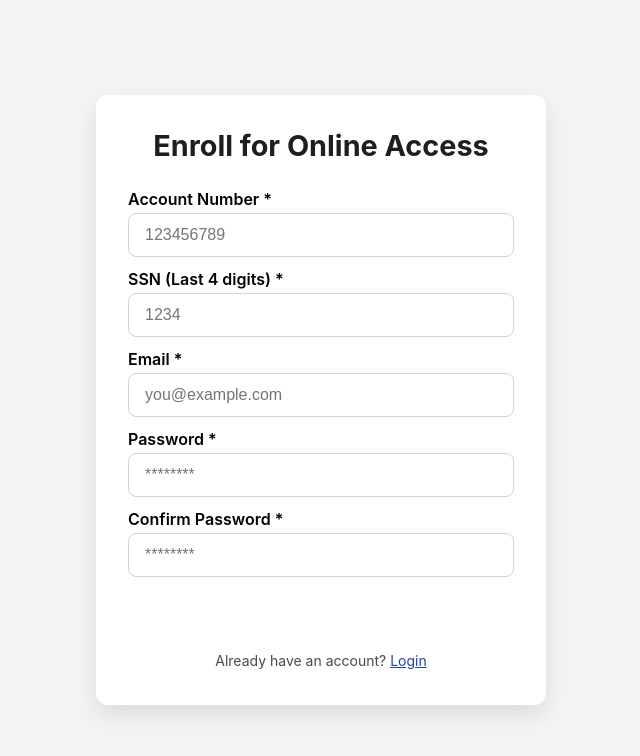
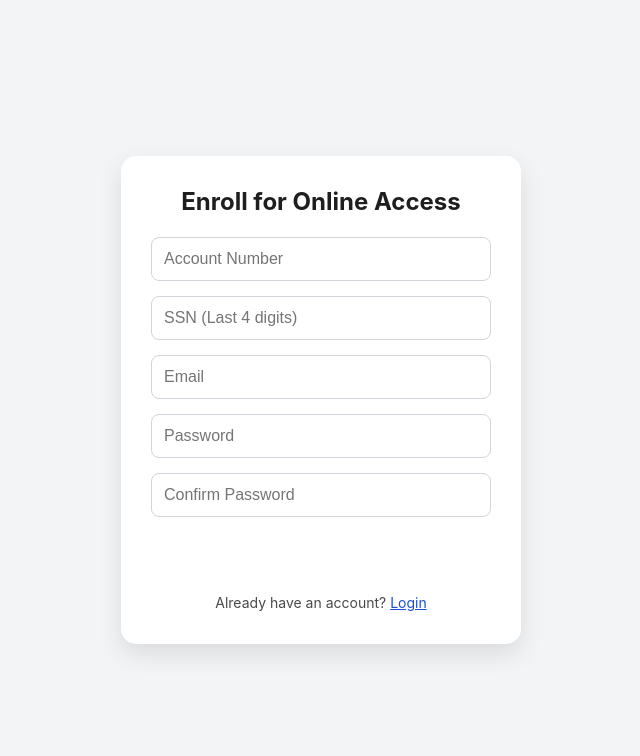
Before and after one commit to oaklineworkspace/oakline-frontend, a Next.js app: page /enroll in a window 1280 px wide. Shown: the top 756 px of the page, without its empty margins (319-959 px from the left). Built offline with nearby package versions, Linux system fonts and the light colour scheme.

Commit message:
Update enroll.js

```diff
--- a/pages/enroll.js
+++ b/pages/enroll.js
@@ -19,7 +19,7 @@ export default function Enroll() {
   const [accountInfo, setAccountInfo] = useState(null);
   const [passwordStrength, setPasswordStrength] = useState('');
 
-  // ---------- Real-Time Account Verification ----------
+  // Real-time account verification
   useEffect(() => {
     const verifyAccount = async () => {
       if (accountNumber.length < 6 || ssn.length !== 4) {
@@ -27,26 +27,42 @@ export default function Enroll() {
         return;
       }
       try {
-        const { data, error } = await supabase
-          .from('accounts')
-          .select('id, account_type, balance')
-          .eq('account_number', accountNumber)
+        const { data: applicationData, error: appError } = await supabase
+          .from('applications')
+          .select(`
+            id,
+            first_name,
+            last_name,
+            email,
+            ssn,
+            accounts(id, account_number, balance, account_type)
+          `)
           .eq('ssn', ssn)
           .single();
 
-        if (data && !error) setAccountInfo(data);
-        else setAccountInfo(null);
+        if (appError || !applicationData) {
+          setAccountInfo(null);
+          return;
+        }
+
+        const accountData = applicationData.accounts.find(a => a.account_number === accountNumber);
+        if (!accountData) {
+          setAccountInfo(null);
+          return;
+        }
+
+        setAccountInfo({ ...accountData, applicationId: applicationData.id });
       } catch (err) {
         console.error(err);
         setAccountInfo(null);
       }
     };
 
-    const delayDebounce = setTimeout(verifyAccount, 500); // Debounce 500ms
-    return () => clearTimeout(delayDebounce);
+    const debounce = setTimeout(verifyAccount, 500);
+    return () => clearTimeout(debounce);
   }, [accountNumber, ssn]);
 
-  // ---------- Password Strength ----------
+  // Password strength
   useEffect(() => {
     if (!password) return setPasswordStrength('');
     if (password.length < 8) setPasswordStrength('Weak');
@@ -74,10 +90,11 @@ export default function Enroll() {
     setLoading(true);
 
     try {
+      // Check if user already enrolled
       const { data: existingUser } = await supabase
         .from('profiles')
         .select('*')
-        .eq('account_id', accountInfo.id)
+        .eq('id', accountInfo.id)
         .single();
 
       if (existingUser) {
@@ -86,6 +103,7 @@ export default function Enroll() {
         return;
       }
 
+      // Create Supabase auth user
       const { data: authData, error: authError } = await supabase.auth.signUp({
         email,
         password
@@ -97,6 +115,7 @@ export default function Enroll() {
         return;
       }
 
+      // Link profile to account
       const { error: profileError } = await supabase
         .from('profiles')
         .insert([{
@@ -114,7 +133,6 @@ export default function Enroll() {
       setMessage('✅ Enrollment successful! Check your email to verify your account.');
       setAccountNumber(''); setSSN(''); setEmail(''); setPassword(''); setConfirmPassword('');
       setLoading(false);
-      // router.push('/login');
     } catch (err) {
       console.error(err);
       setMessage('An error occurred. Please try again.');
@@ -122,96 +140,79 @@ export default function Enroll() {
     }
   };
 
-  // ---------- Inline Styles ----------
-  const styles = {
-    container: {
+  // Inline Styles
+  const containerStyle = {
     minHeight: '100vh',
     display: 'flex',
+    alignItems: 'center',
     justifyContent: 'center',
-      alignItems: 'center',
     backgroundColor: '#f3f4f6',
-      padding: '1rem'
-    },
-    card: {
+    padding: '20px'
+  };
+
+  const cardStyle = {
     backgroundColor: '#fff',
-      borderRadius: '12px',
-      padding: '2rem',
-      maxWidth: '450px',
+    padding: '30px',
+    borderRadius: '15px',
+    boxShadow: '0 10px 25px rgba(0,0,0,0.1)',
     width: '100%',
-      boxShadow: '0 10px 25px rgba(0,0,0,0.1)'
-    },
-    title: {
-      fontSize: '1.8rem',
-      fontWeight: '700',
-      marginBottom: '1.5rem',
+    maxWidth: '400px'
+  };
+
+  const titleStyle = {
+    fontSize: '24px',
+    fontWeight: 'bold',
+    marginBottom: '20px',
     textAlign: 'center'
-    },
-    input: {
+  };
+
+  const inputStyle = {
     width: '100%',
-      padding: '0.75rem 1rem',
+    padding: '12px',
+    marginBottom: '15px',
+    border: '1px solid #d1d5db',
     borderRadius: '8px',
-      border: '1px solid #d1d5db',
-      marginBottom: '0.75rem',
-      fontSize: '1rem'
-    },
-    label: {
-      fontWeight: '600',
-      marginBottom: '0.25rem',
-      display: 'block'
-    },
-    button: {
+    fontSize: '16px'
+  };
+
+  const buttonStyle = {
     width: '100%',
-      padding: '0.75rem',
-      borderRadius: '10px',
-      border: 'none',
-      backgroundColor: '#1e40af',
+    padding: '12px',
+    backgroundColor: '#1e3a8a',
     color: '#fff',
-      fontWeight: '600',
-      fontSize: '1rem',
-      cursor: 'pointer'
-    },
-    messageSuccess: {
-      backgroundColor: '#d1fae5',
-      border: '1px solid #10b981',
-      color: '#065f46',
-      padding: '0.75rem',
     borderRadius: '8px',
-      marginBottom: '1rem',
-      fontSize: '0.9rem'
-    },
-    messageError: {
-      backgroundColor: '#fee2e2',
-      border: '1px solid #ef4444',
-      color: '#991b1b',
-      padding: '0.75rem',
+    fontSize: '16px',
+    cursor: 'pointer',
+    border: 'none'
+  };
+
+  const buttonHoverStyle = {
+    backgroundColor: '#1e40af'
+  };
+
+  const messageStyle = (success) => ({
+    padding: '12px',
+    marginBottom: '15px',
     borderRadius: '8px',
-      marginBottom: '1rem',
-      fontSize: '0.9rem'
-    },
-    infoBox: {
+    fontSize: '14px',
+    border: `1px solid ${success ? '#4ade80' : '#f87171'}`,
+    backgroundColor: success ? '#d1fae5' : '#fee2e2',
+    color: success ? '#065f46' : '#b91c1c'
+  });
+
+  const verifiedStyle = {
     backgroundColor: '#e0f2fe',
-      border: '1px solid #60a5fa',
-      color: '#1e3a8a',
-      padding: '0.75rem',
+    border: '1px solid #bae6fd',
+    padding: '10px',
     borderRadius: '8px',
-      marginBottom: '0.75rem',
-      fontSize: '0.9rem'
-    },
-    passwordStrength: (strength) => ({
-      color: strength === 'Weak' ? '#dc2626' : strength === 'Medium' ? '#ca8a04' : '#16a34a',
-      fontSize: '0.85rem',
-      marginBottom: '0.75rem'
-    }),
-    footerText: {
-      fontSize: '0.875rem',
-      textAlign: 'center',
-      marginTop: '1rem'
-    },
-    footerLink: {
-      color: '#1e40af',
-      textDecoration: 'underline',
-      cursor: 'pointer'
-    }
+    fontSize: '14px',
+    color: '#0369a1',
+    marginBottom: '15px'
+  };
+
+  const linkStyle = {
+    color: '#1d4ed8',
+    textDecoration: 'underline'
   };
 
   return (
@@ -219,56 +220,81 @@ export default function Enroll() {
       <Head>
         <title>Enroll - Oakline Bank</title>
       </Head>
-      <div style={styles.container}>
-        <div style={styles.card}>
-          <h1 style={styles.title}>Enroll for Online Access</h1>
+      <div style={containerStyle}>
+        <div style={cardStyle}>
+          <h1 style={titleStyle}>Enroll for Online Access</h1>
 
           {message && (
-            <div style={message.includes('✅') ? styles.messageSuccess : styles.messageError}>
+            <div style={messageStyle(message.includes('✅'))}>
               {message}
             </div>
           )}
 
           <form onSubmit={handleEnroll}>
-            <div>
-              <label style={styles.label}>Account Number *</label>
-              <input type="text" value={accountNumber} onChange={e => setAccountNumber(e.target.value)} placeholder="123456789" style={styles.input} required />
-            </div>
+            <input
+              type="text"
+              value={accountNumber}
+              onChange={e => setAccountNumber(e.target.value)}
+              placeholder="Account Number"
+              style={inputStyle}
+              required
+            />
 
-            <div>
-              <label style={styles.label}>SSN (Last 4 digits) *</label>
-              <input type="password" value={ssn} onChange={e => setSSN(e.target.value)} placeholder="1234" maxLength={4} style={styles.input} required />
-            </div>
+            <input
+              type="password"
+              value={ssn}
+              onChange={e => setSSN(e.target.value)}
+              placeholder="SSN (Last 4 digits)"
+              maxLength={4}
+              style={inputStyle}
+              required
+            />
 
             {accountInfo && (
-              <div style={styles.infoBox}>
+              <div style={verifiedStyle}>
                 Account Verified: {accountInfo.account_type.toUpperCase()} | Balance: ${accountInfo.balance.toFixed(2)}
               </div>
             )}
 
-            <div>
-              <label style={styles.label}>Email *</label>
-              <input type="email" value={email} onChange={e => setEmail(e.target.value)} placeholder="you@example.com" style={styles.input} required />
-            </div>
+            <input
+              type="email"
+              value={email}
+              onChange={e => setEmail(e.target.value)}
+              placeholder="Email"
+              style={inputStyle}
+              required
+            />
 
-            <div>
-              <label style={styles.label}>Password *</label>
-              <input type="password" value={password} onChange={e => setPassword(e.target.value)} placeholder="********" style={styles.input} required />
-              {password && <p style={styles.passwordStrength(passwordStrength)}>Strength: {passwordStrength}</p>}
-            </div>
+            <input
+              type="password"
+              value={password}
+              onChange={e => setPassword(e.target.value)}
+              placeholder="Password"
+              style={inputStyle}
+              required
+            />
+            {password && (
+              <p style={{ fontSize: '14px', color: passwordStrength === 'Weak' ? '#b91c1c' : passwordStrength === 'Medium' ? '#f59e0b' : '#16a34a', marginBottom: '10px' }}>
+                Strength: {passwordStrength}
+              </p>
+            )}
 
-            <div>
-              <label style={styles.label}>Confirm Password *</label>
-              <input type="password" value={confirmPassword} onChange={e => setConfirmPassword(e.target.value)} placeholder="********" style={styles.input} required />
-            </div>
+            <input
+              type="password"
+              value={confirmPassword}
+              onChange={e => setConfirmPassword(e.target.value)}
+              placeholder="Confirm Password"
+              style={inputStyle}
+              required
+            />
 
-            <button type="submit" disabled={loading} style={styles.button}>
+            <button type="submit" style={{ ...buttonStyle, ...(loading ? { opacity: 0.6, cursor: 'not-allowed' } : {}) }}>
               {loading ? 'Processing...' : 'Enroll'}
             </button>
           </form>
 
-          <p style={styles.footerText}>
-            Already have an account? <Link href="/login" style={styles.footerLink}>Login</Link>
+          <p style={{ textAlign: 'center', marginTop: '15px', fontSize: '14px' }}>
+            Already have an account? <Link href="/login" style={linkStyle}>Login</Link>
           </p>
         </div>
       </div>
```
Lines whose indentation alone changed are shown as unchanged.
